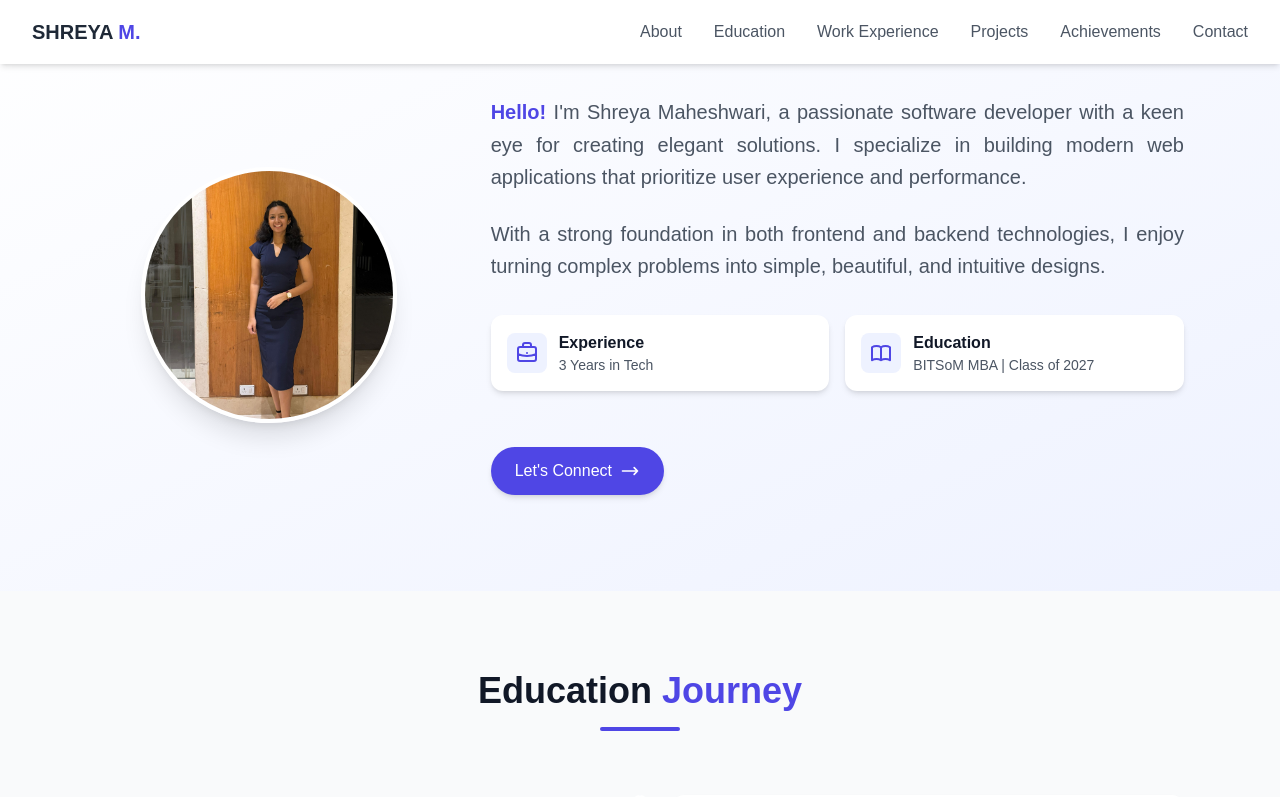
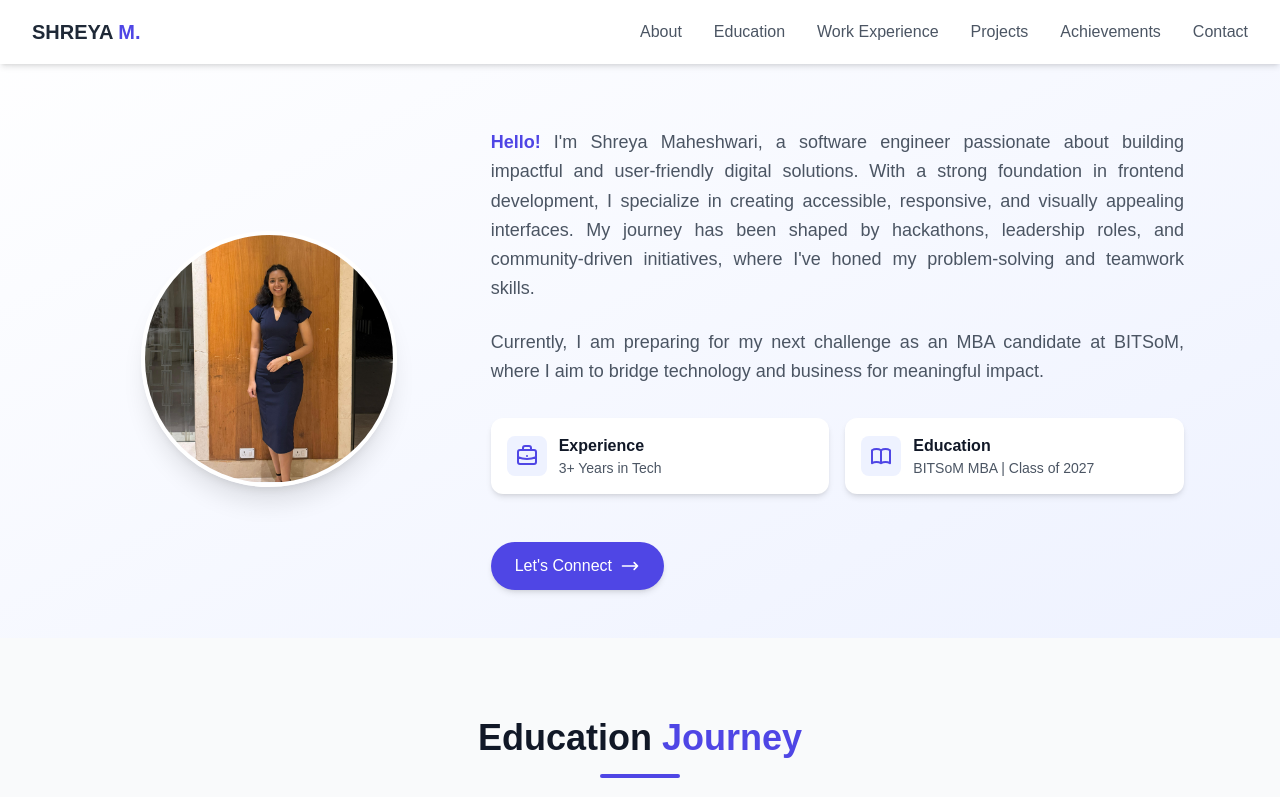
Before and after one commit to mshreya9/Portfolio-Revamped, a Next.js app: page / in a window 1280 px wide. Shown: the top 797 px of the page. Built offline with nearby package versions, Linux system fonts and the light colour scheme.

Commit message:
Updated code

```diff
--- a/components/About.tsx
+++ b/components/About.tsx
@@ -6,7 +6,7 @@ import { motion } from 'framer-motion';
 
 const About: React.FC = () => {
   return (
-    <section id="about" className="py-24 bg-gradient-to-br from-white to-indigo-50">
+    <section id="about" className="pt-32 pb-12 bg-gradient-to-br from-white to-indigo-50">
       <div className="max-w-6xl mx-auto px-4 sm:px-6 lg:px-8">
         <motion.div
           initial={{ opacity: 0, y: 20 }}
@@ -41,14 +41,11 @@ const About: React.FC = () => {
             {/* Content Column */}
             <div className="lg:w-2/3 space-y-8">
               <div className="space-y-6 text-lg text-gray-600">
-                <p className="text-xl leading-relaxed text-justify">
-                  <span className="text-indigo-600 font-semibold">Hello!</span> I'm Shreya Maheshwari, a passionate software developer with a keen eye for
-                  creating elegant solutions. I specialize in building modern web applications that
-                  prioritize user experience and performance.
+                <p className="text-lg leading-relaxed text-justify">
+                  <span className="text-indigo-600 font-semibold">Hello!</span> I'm Shreya Maheshwari, a software engineer passionate about building impactful and user-friendly digital solutions. With a strong foundation in frontend development, I specialize in creating accessible, responsive, and visually appealing interfaces. My journey has been shaped by hackathons, leadership roles, and community-driven initiatives, where I've honed my problem-solving and teamwork skills.
                 </p>
-                <p className="text-xl leading-relaxed text-justify">
-                  With a strong foundation in both frontend and backend technologies, I enjoy
-                  turning complex problems into simple, beautiful, and intuitive designs.
+                <p className="text-lg leading-relaxed text-justify">
+                Currently, I am preparing for my next challenge as an MBA candidate at BITSoM, where I aim to bridge technology and business for meaningful impact.
                 </p>
               </div>
 
@@ -65,7 +62,7 @@ const About: React.FC = () => {
                     </span>
                     <div>
                       <h3 className="font-semibold text-gray-900">Experience</h3>
-                      <p className="text-sm text-gray-600">3 Years in Tech</p>
+                      <p className="text-sm text-gray-600">3+ Years in Tech</p>
                     </div>
                   </div>
                 </div>
@@ -88,7 +85,7 @@ const About: React.FC = () => {
               </div>
 
               {/* CTA Button */}
-              <div className="pt-6">
+              <div className="pt-4">
                 <a
                   href="#contact"
                   className="inline-flex items-center px-6 py-3 text-base font-medium text-white bg-indigo-600 rounded-full hover:bg-indigo-700 transition-colors shadow-md hover:shadow-lg"
--- a/components/Contact.tsx
+++ b/components/Contact.tsx
@@ -8,7 +8,7 @@ const Contact: React.FC = () => {
   const socialLinks = [
     {
       name: 'LinkedIn',
-      url: 'www.linkedin.com/in/mshreya9',
+      url: 'https://www.linkedin.com/in/mshreya9/',
       icon: <FaLinkedin className="w-6 h-6" />,
     },
     {
```
